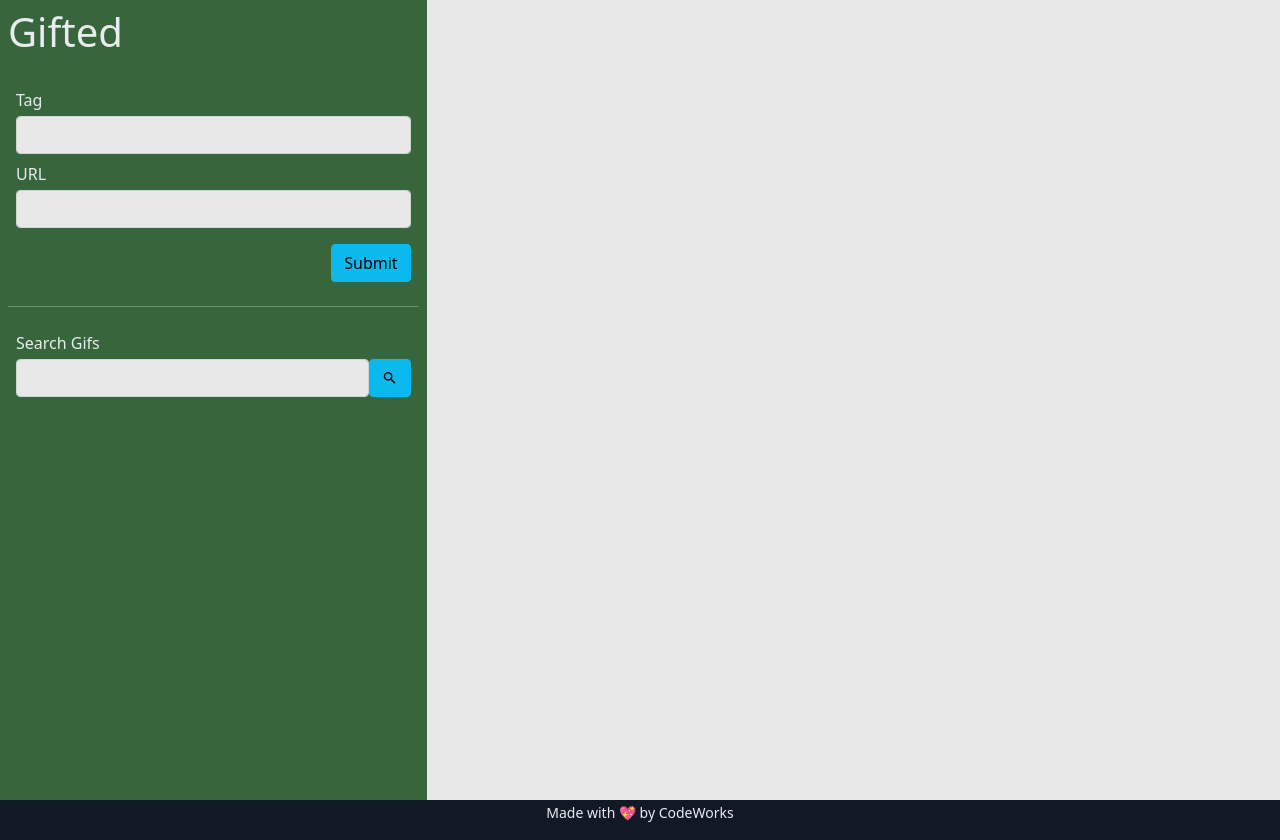
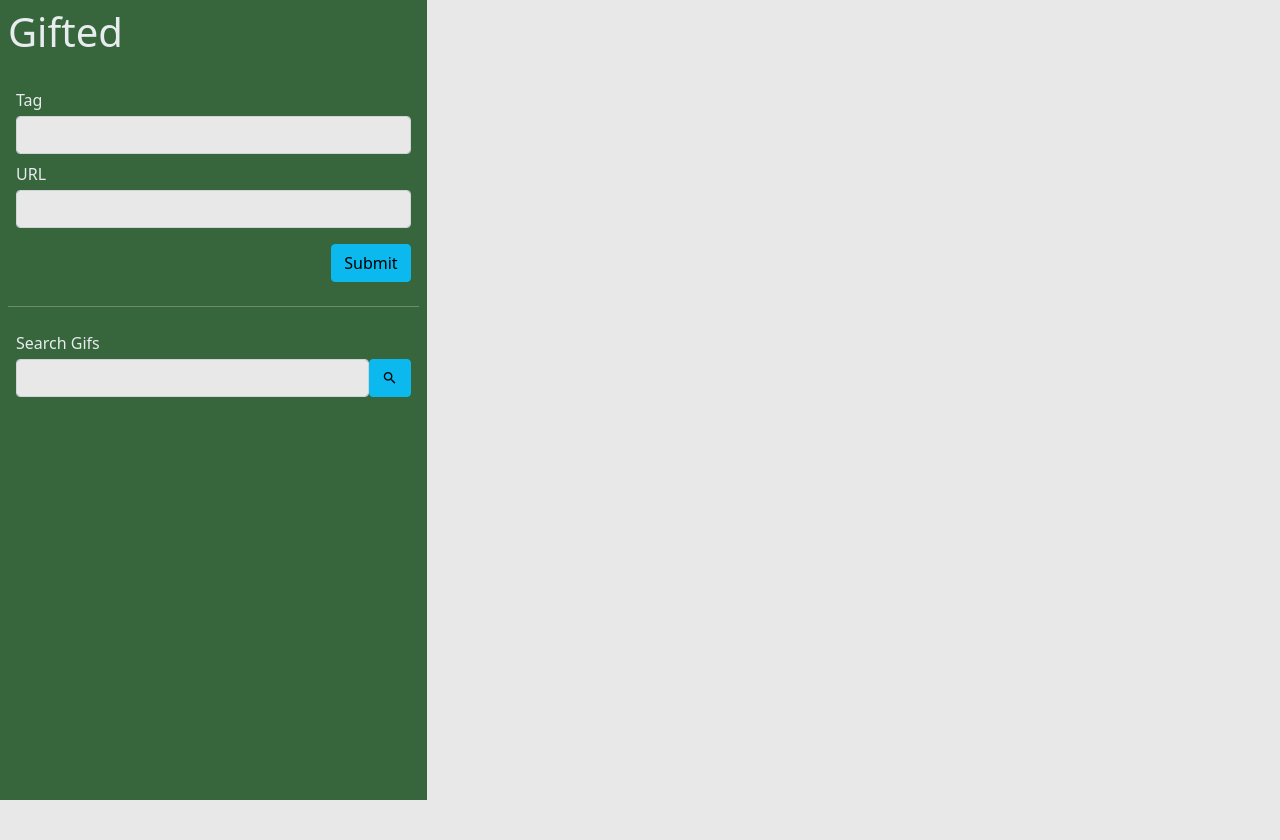
Before and after one commit to AnastasiiaShaynyuk/Gifted, a website with bundled scripts: page index.html in a window 1280 px wide. After the commit the page ends 800 px from the top, so only its background shows below. Built offline with nearby package versions, Linux system fonts and the light colour scheme; no server answers; a script that the page names is missing.

Commit message:
committing index

```diff
--- a/index.html
+++ b/index.html
@@ -62,11 +62,11 @@
     </div>
   </main>
 
-  <footer class="bg-dark text-light">
+  <!-- <footer class="bg-dark text-light">
     <div class="text-center no-select">
       <p><small>Made with 💖 by CodeWorks</small></p>
     </div>
-  </footer>
+  </footer> -->
 
   <script src="https://cdnjs.cloudflare.com/ajax/libs/axios/0.23.0/axios.min.js" ></script>
 
```
